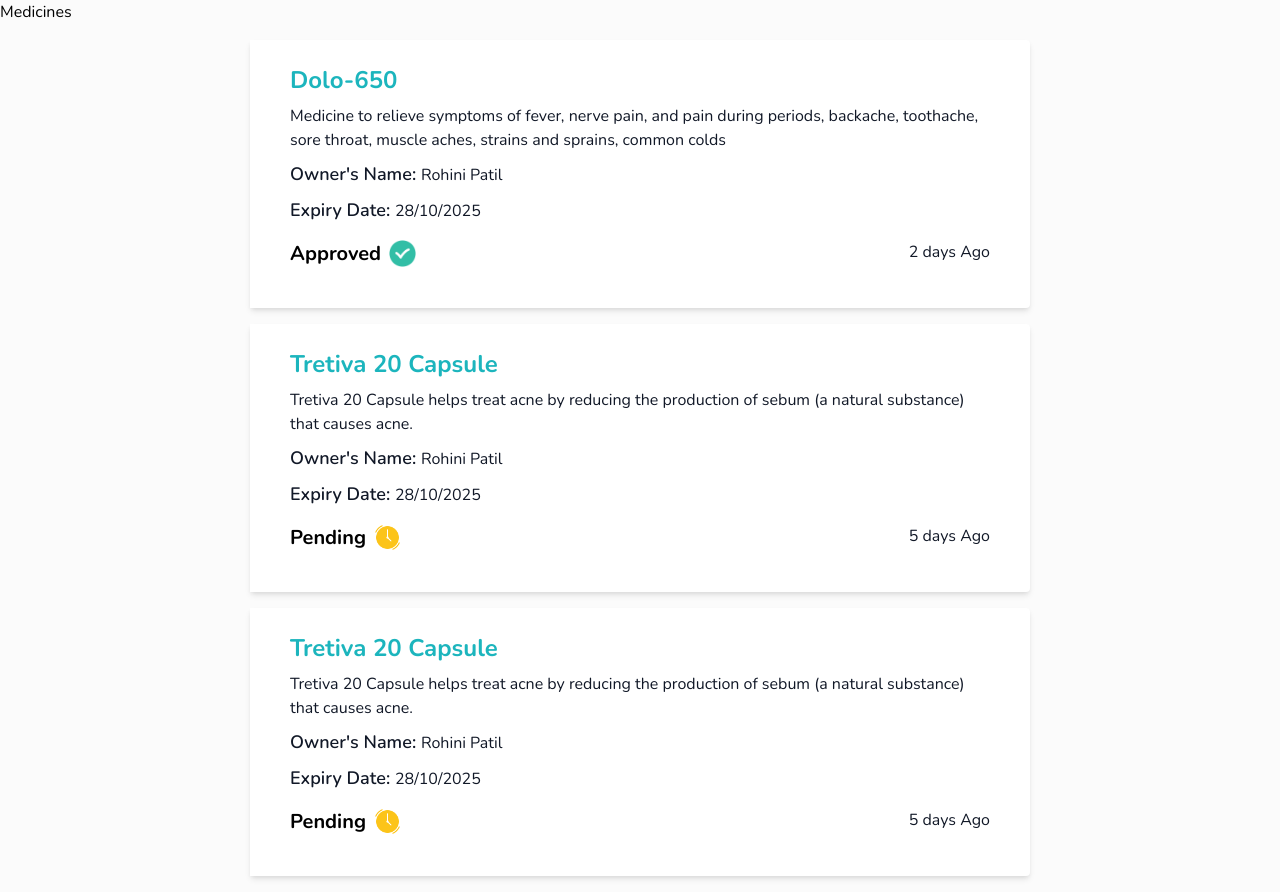
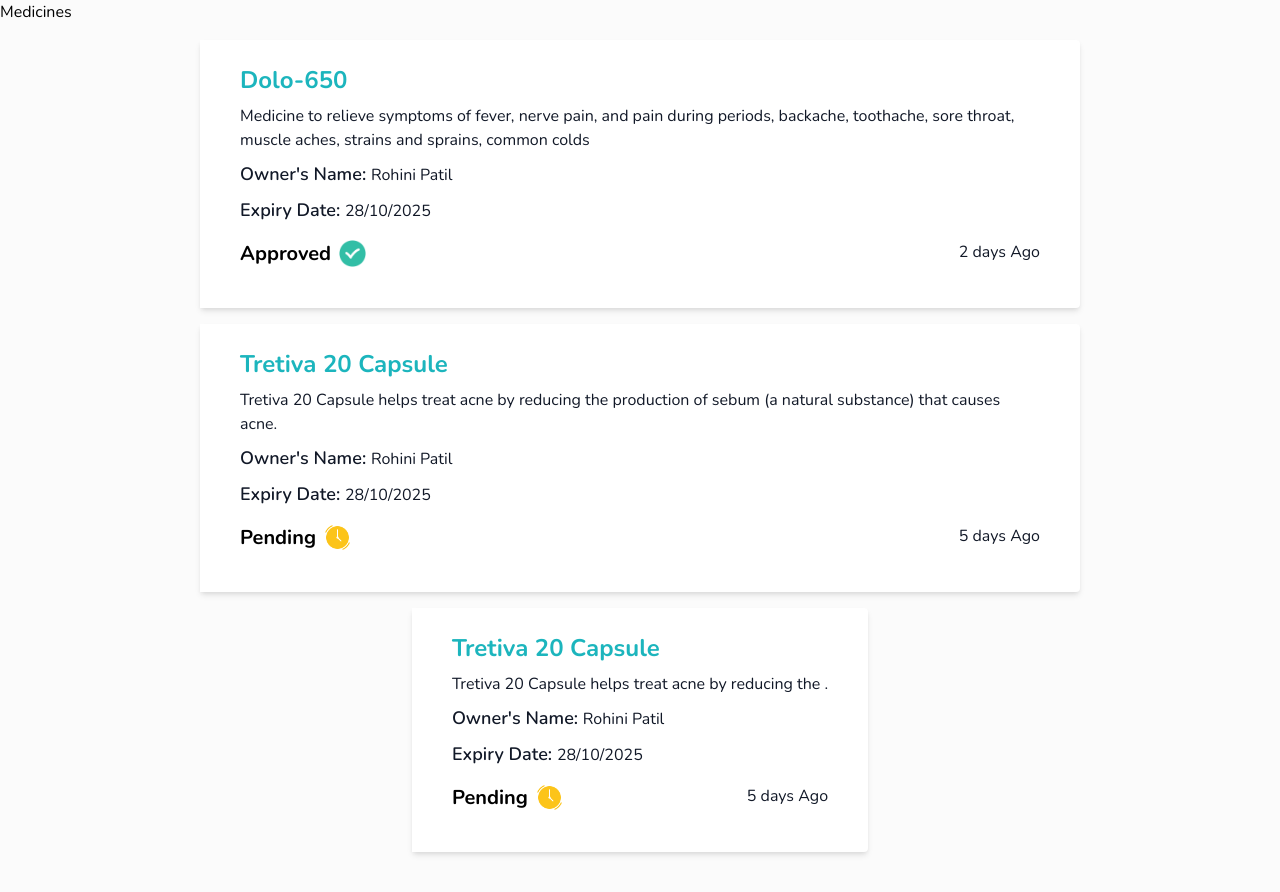
Before and after one commit to Pranjali-12/medishare-client, a React (Create React App) app: page /medlist in a window 1280 px wide. After the commit the page ends 868 px from the top, so only its background shows below. Built offline with nearby package versions, Linux system fonts and the light colour scheme.

Commit message:
medlist updated

```diff
--- a/src/Components/MainMedCard.jsx
+++ b/src/Components/MainMedCard.jsx
@@ -6,7 +6,7 @@
     <div>
       <MedicineCard name="Dolo-650" description="Medicine to relieve symptoms of fever, nerve pain, and pain during periods, backache, toothache, sore throat, muscle aches, strains and sprains, common colds" ownerName="Rohini Patil" expiryDate="28/10/2025" appStatus="Approved" imgSrc={require("../assets/correct.png")} updated="2 "/>
       <MedicineCard name="Tretiva 20 Capsule " description="Tretiva 20 Capsule helps treat acne by reducing the production of sebum (a natural substance) that causes acne. " ownerName="Rohini Patil" expiryDate="28/10/2025" appStatus="Pending" imgSrc={require("../assets/pending.png")} updated="5 "/>
-      <MedicineCard name="Tretiva 20 Capsule " description="Tretiva 20 Capsule helps treat acne by reducing the production of sebum (a natural substance) that causes acne. " ownerName="Rohini Patil" expiryDate="28/10/2025" appStatus="Pending" imgSrc={require("../assets/pending.png")} updated="5 "/>
+      <MedicineCard name="Tretiva 20 Capsule " description="Tretiva 20 Capsule helps treat acne by reducing the . " ownerName="Rohini Patil" expiryDate="28/10/2025" appStatus="Pending" imgSrc={require("../assets/pending.png")} updated="5 "/>
 
     </div>
   )
--- a/src/Components/MedicineCard.jsx
+++ b/src/Components/MedicineCard.jsx
@@ -77,7 +77,7 @@
           <div className="mb-4">
             <div className="px-6 py-2">
               <div className="font-bold text-2xl text-[#1CB5BD] mb-2">{props.name}</div>
-              <p className="text-gray-900 text-md mb-2" style={{ minWidth: "200px", maxWidth: "700px" }}>
+              <p className="text-gray-900 text-md mb-2" style={{ minWidth: "200px", maxWidth: "800px" }}>
                 {props.description}
               </p>
               <div>
```
